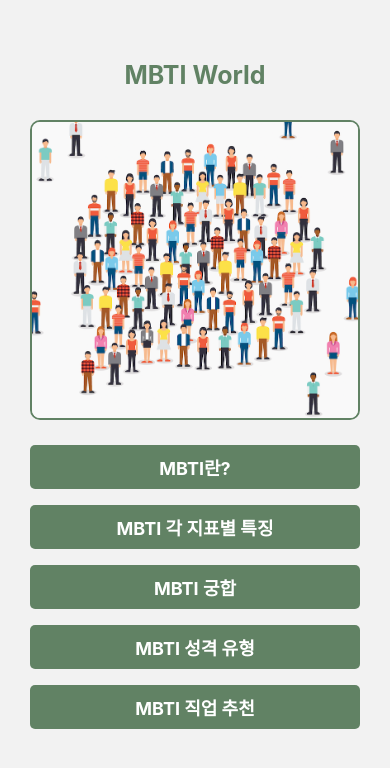
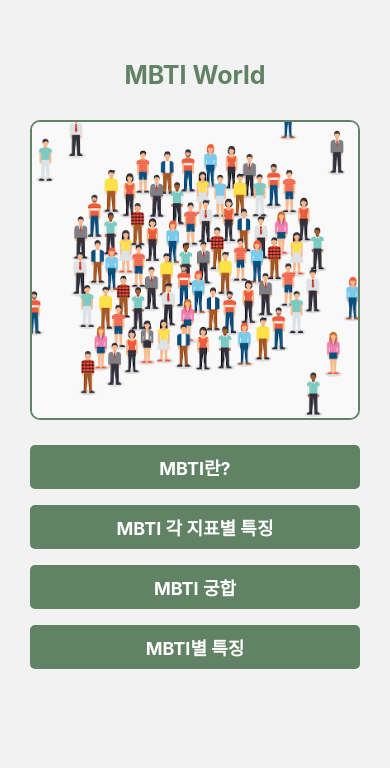
Before and after one commit to soskgo/mbtiApp, a React Native app: screen /Home in a window 390 px wide. Shown: the top 768 px of the page. Built offline with nearby package versions, Linux system fonts and the light colour scheme.

Commit message:
성격별 유형 이벤트 추가 및 직업추천 삭제

```diff
--- a/App.js
+++ b/App.js
@@ -4,7 +4,6 @@ import { createStackNavigator } from '@react-navigation/stack';
 import HomeScreen from './screens/HomeScreen';
 import CharacteristicScreen from './screens/CharacteristicScreen';
 import CompatibilityScreen from './screens/CompatibilityScreen';
-import JobScreen from './screens/JobScreen';
 import JusticeScreen from './screens/JusticeScreen';
 import PersonalityScreen from './screens/PersonalityScreen';
 
@@ -65,21 +64,7 @@ function App() {
           name='Personality'
           component={PersonalityScreen}
           options={{
-            title: 'MBTI 성격 유형',
-            headerTintColor: 'white',
-            headerStyle: {
-              backgroundColor: '#618264',
-            },
-            headerTitleStyle: {
-              color: 'white',
-            },
-          }}
-        />
-        <Stack.Screen
-          name='Job'
-          component={JobScreen}
-          options={{
-            title: 'MBTI 직업 추천',
+            title: 'MBTI별 특징',
             headerTintColor: 'white',
             headerStyle: {
               backgroundColor: '#618264',
--- a/components/ImageCard.js
+++ b/components/ImageCard.js
@@ -1,14 +1,19 @@
 import React from 'react';
-import { View, Text, Image, StyleSheet } from 'react-native';
+import { View, Text, Image, StyleSheet, TouchableOpacity } from 'react-native';
 
-const ImageCard = ({ title, description, imageSource }) => {
+const ImageCard = ({id, title, description, imageSource, onPressCallback }) => {
+  const handlePress = () => {
+    onPressCallback(id);
+  };
   return (
     <View style={styles.card}>
-      <Image source={imageSource} style={styles.image} />
-      <View style={styles.cardContent}>
-        <Text style={styles.title}>{title}</Text>
-        <Text style={styles.description}>{description}</Text>
-      </View>
+      <TouchableOpacity onPress={handlePress}>
+        <Image source={imageSource} style={styles.image} />
+        <View style={styles.cardContent}>
+          <Text style={styles.title}>{title}</Text>
+          <Text style={styles.description}>{description}</Text>
+        </View>
+      </TouchableOpacity>
     </View>
   );
 };
--- a/screens/HomeScreen.js
+++ b/screens/HomeScreen.js
@@ -52,21 +52,8 @@ function HomeScreen({ navigation }) {
               }}
             />
             <Button
-              title='MBTI 성격 유형'
+              title='MBTI별 특징'
               onPress={() => navigation.navigate('Personality')}
-              titleStyle={{ fontWeight: 'bold', fontSize: 18 }}
-              buttonStyle={{
-                backgroundColor: '#618264',
-                borderRadius: 5,
-              }}
-              containerStyle={{
-                height: 50,
-                marginVertical: 5,
-              }}
-            />
-            <Button
-              title='MBTI 직업 추천'
-              onPress={() => navigation.navigate('Job')}
               titleStyle={{ fontWeight: 'bold', fontSize: 18 }}
               buttonStyle={{
                 backgroundColor: '#618264',
--- a/screens/JobScreen.js
+++ /dev/null
@@ -1,12 +0,0 @@
-import React from 'react';
-import { View, Text } from 'react-native';
-
-function JobScreen({ navigation }) {
-  return (
-    <View>
-      <Text>MBTI 직업 추천</Text>
-    </View>
-  );
-}
-
-export default JobScreen;
--- a/screens/PersonalityScreen.js
+++ b/screens/PersonalityScreen.js
@@ -129,18 +129,31 @@ function PersonalityScreen({ navigation }) {
     setSearch(text);
   };
 
+  const onPressCallback = (selectId) => {
+    console.log(selectId);
+    const selectMbti = mbtiPersonal.filter((item)=>item.key === selectId)
+    console.log(selectMbti)
+  };
+
   const renderItem = ({ item }) => (
     <ImageCard
+      id={item.key}
       title={item.name}
       description={item.description}
       imageSource={item.imgSrc}
+      onPressCallback={onPressCallback}
     ></ImageCard>
   );
 
   return (
     <View>
       <View style={styles.searchContainer}>
-        <Icon name='search' size={24} color='#618264'  style={styles.searchIcon}/>
+        <Icon
+          name='search'
+          size={24}
+          color='#618264'
+          style={styles.searchIcon}
+        />
         <TextInput
           style={styles.searchInput}
           placeholder='Search...'
@@ -148,7 +161,6 @@ function PersonalityScreen({ navigation }) {
           onSubmitEditing={handleSearch}
           value={search}
           maxLength={4}
-          selectionColor={'#618264'}
         />
       </View>
       {loading ? (
@@ -188,7 +200,7 @@ const styles = StyleSheet.create({
   searchIcon: {
     width: 24,
     height: 24,
-    tintColor: '#618264',
+    color: '#618264',
     marginLeft: 8,
   },
 });
```
